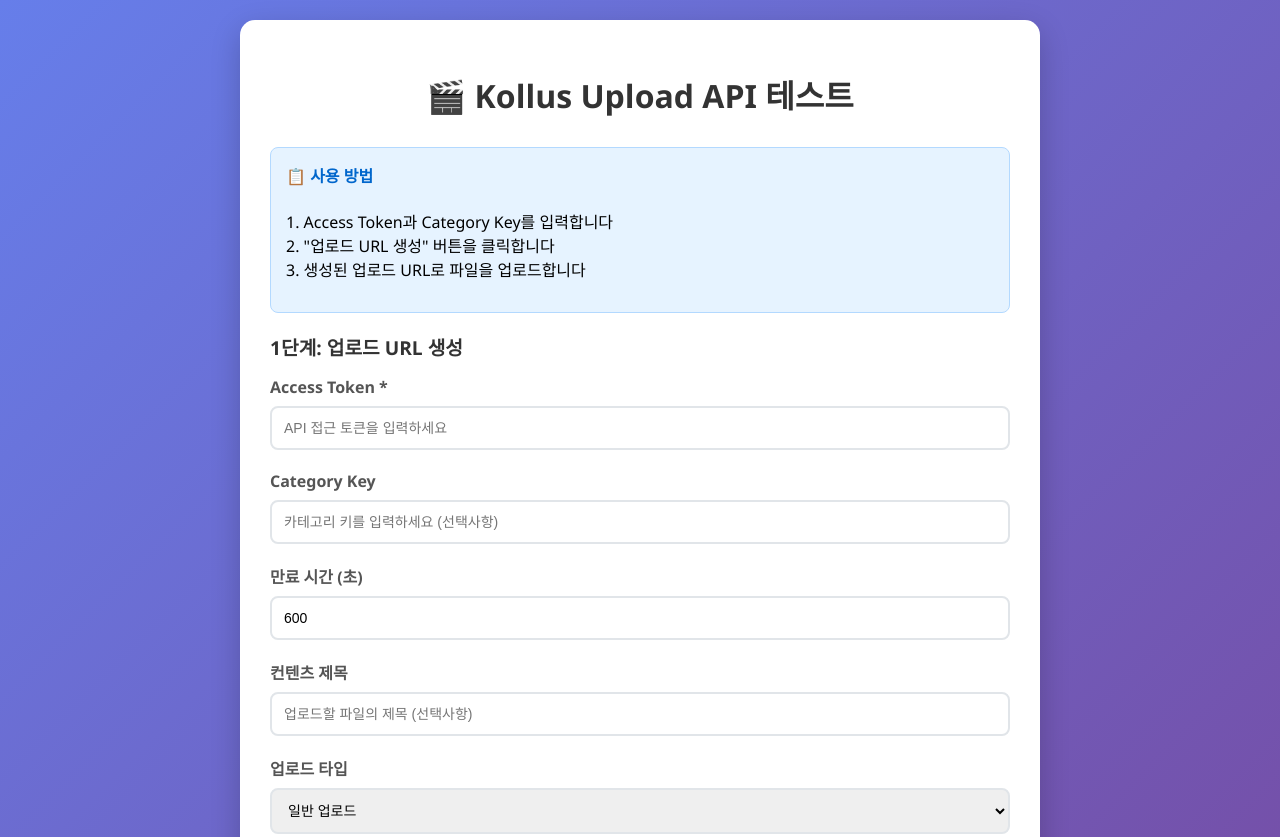
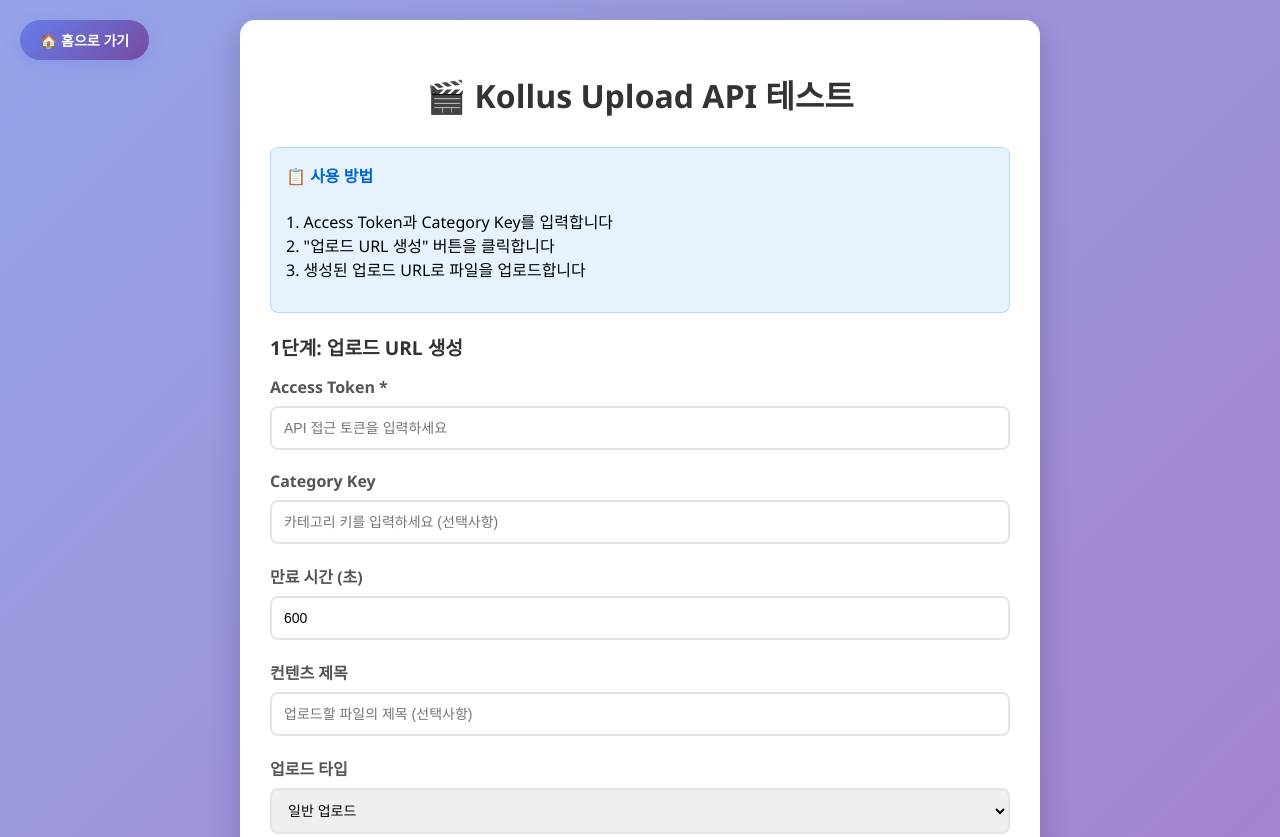
Before and after one commit to hye-ung97/kollus-upload-api, a website: page kollus-api-test.html in a window 1280 px wide. Shown: the top 837 px of the page. Drawn offline with Linux system fonts and the light colour scheme.

Commit message:
feat: 홈으로 가기추가

```diff
--- a/kollus-api-test.html
+++ b/kollus-api-test.html
@@ -10,7 +10,7 @@
             max-width: 800px;
             margin: 0 auto;
             padding: 20px;
-            background: linear-gradient(135deg, #667eea 0%, #764ba2 100%);
+            background: linear-gradient(135deg, #95a4e8 0%, #a67fcd 100%);
             min-height: 100vh;
         }
 
@@ -178,9 +178,39 @@
             color: #0066cc;
             margin-top: 0;
         }
+
+        .home-button {
+            position: fixed;
+            top: 20px;
+            left: 20px;
+            background: linear-gradient(135deg, #667eea 0%, #764ba2 100%);
+            color: white;
+            padding: 10px 20px;
+            border: none;
+            border-radius: 25px;
+            cursor: pointer;
+            font-size: 14px;
+            font-weight: bold;
+            transition: all 0.3s ease;
+            text-decoration: none;
+            display: inline-flex;
+            align-items: center;
+            gap: 8px;
+            box-shadow: 0 4px 15px rgba(102, 126, 234, 0.3);
+            z-index: 1000;
+        }
+
+        .home-button:hover {
+            transform: translateY(-2px);
+            box-shadow: 0 6px 20px rgba(102, 126, 234, 0.4);
+        }
     </style>
 </head>
 <body>
+    <a href="index.html" class="home-button">
+        🏠 홈으로 가기
+    </a>
+
     <div class="container">
         <h1>🎬 Kollus Upload API 테스트</h1>
 
```
Also changed, not shown: index.html (+1 -1 lines), kakao.html (+31 -0 lines).
